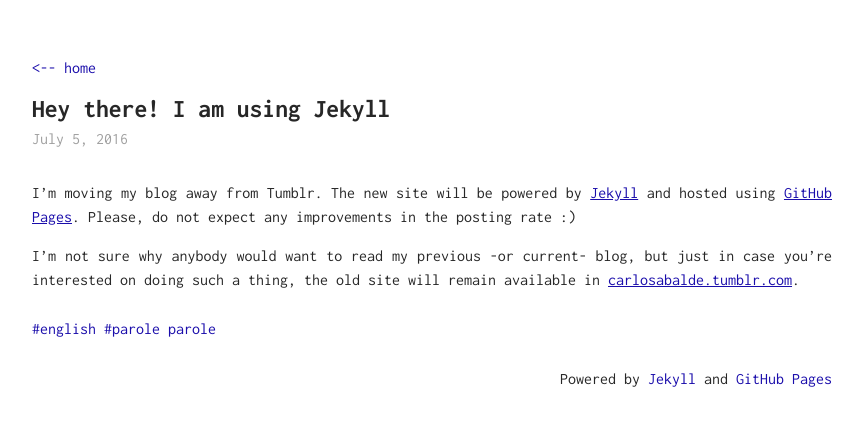
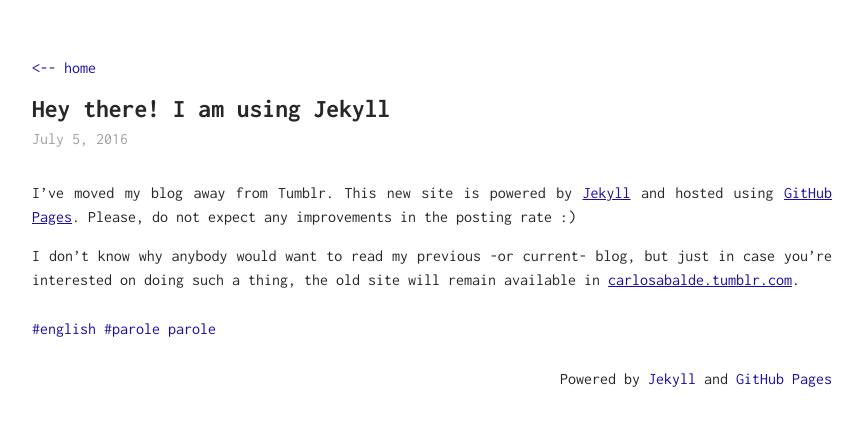
Before and after one commit to carlosabalde/carlosabalde.github.io, a Jekyll site: the page built from _posts/2016-07-05-hey-there-i-am-using-jekyll.md, in a window 1280 px wide. Shown: the top 426 px of the page, without its empty margins (208-1071 px from the left). Built offline with Jekyll 4.4.1, drawn with Linux system fonts in a browser that asks for light colours.

Commit message:
Minor edits to the first post

```diff
--- a/_posts/2016-07-05-hey-there-i-am-using-jekyll.md
+++ b/_posts/2016-07-05-hey-there-i-am-using-jekyll.md
@@ -6,6 +6,6 @@
   - english
   - parole parole
 ---
-I'm moving my blog away from Tumblr. The new site will be powered by [Jekyll](https://jekyllrb.com) and hosted using [GitHub Pages](https://pages.github.com). Please, do not expect any improvements in the posting rate :)
+I've moved my blog away from Tumblr. This new site is powered by [Jekyll](https://jekyllrb.com) and hosted using [GitHub Pages](https://pages.github.com). Please, do not expect any improvements in the posting rate :)
 
-I'm not sure why anybody would want to read my previous -or current- blog, but just in case you're interested on doing such a thing, the old site will remain available in [carlosabalde.tumblr.com](http://carlosabalde.tumblr.com).
+I don't know why anybody would want to read my previous -or current- blog, but just in case you're interested on doing such a thing, the old site will remain available in [carlosabalde.tumblr.com](http://carlosabalde.tumblr.com).
```
